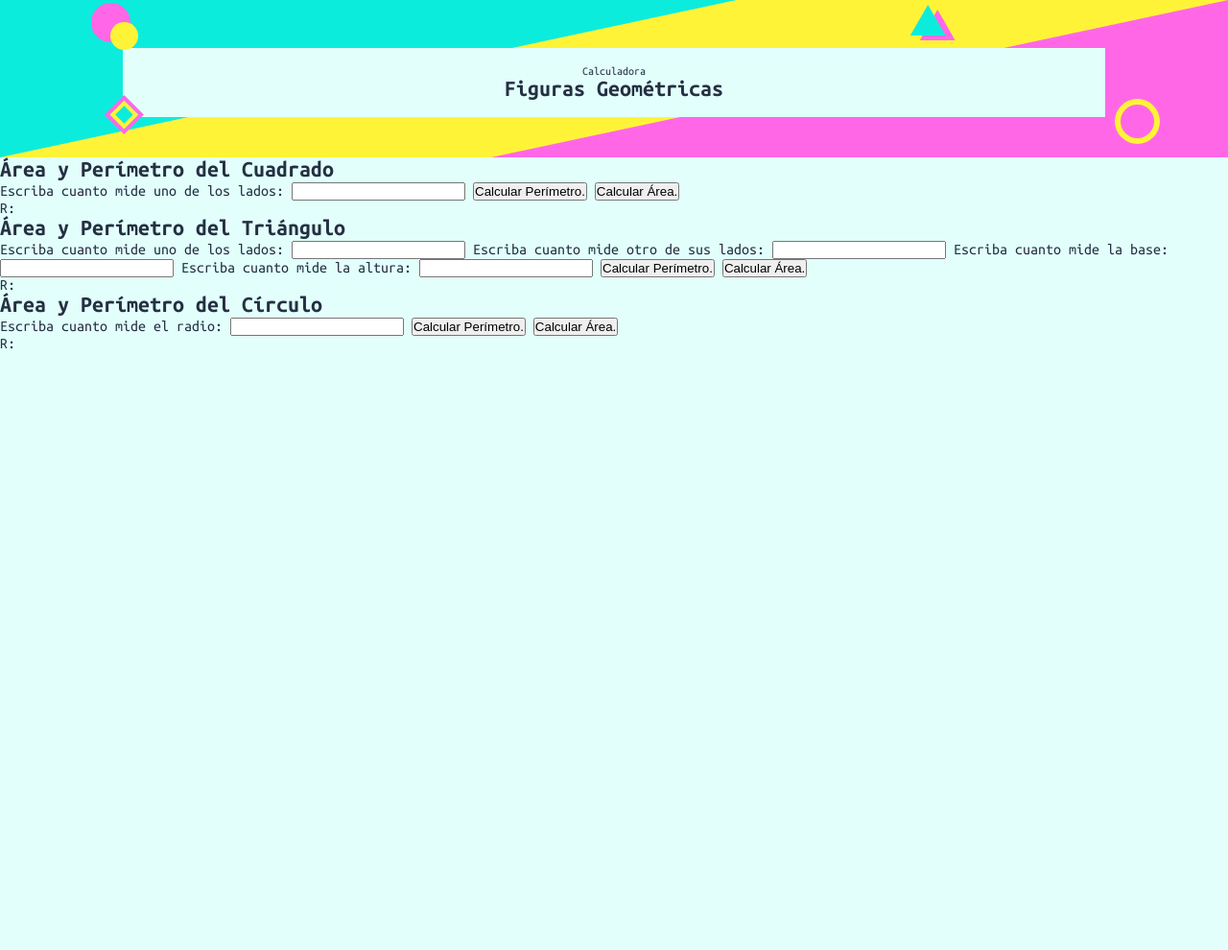
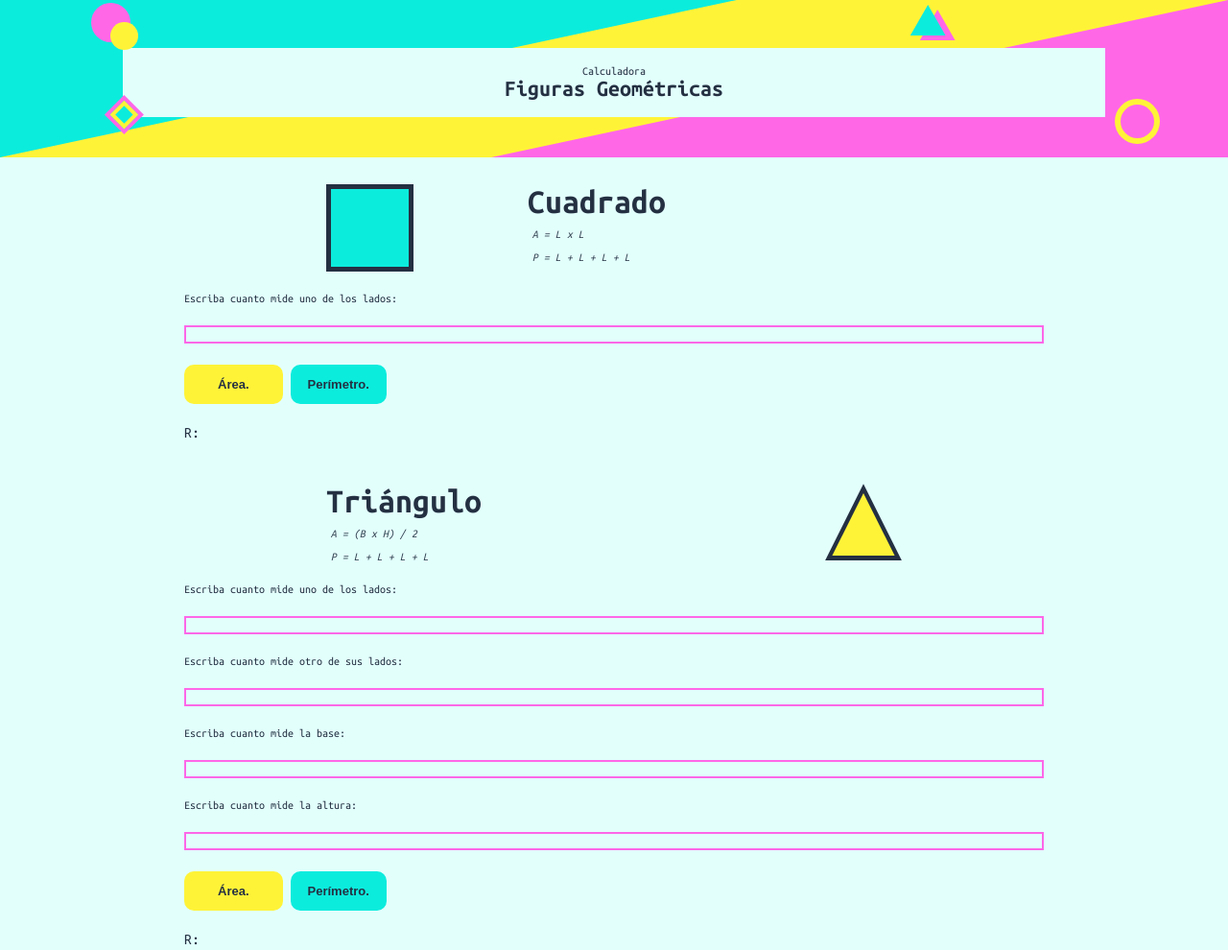
Before and after one commit to francoffee57/ejercicios-javascript, a plain HTML site: page figuras/figuras.html in a window 1280 px wide. Shown: the top 990 px of the page at 96% size. Before the commit the page ends 800 px from the top, so only its background shows below. Drawn offline with Linux system fonts and the light colour scheme.

Commit message:
Estilos del main casi terminados

```diff
--- a/figuras/figuras.css
+++ b/figuras/figuras.css
@@ -28,6 +28,7 @@ body{
 	width: 100%;
 	height: 164px;
 	position: relative;
+	margin-bottom: 28px;
 	background-color: var(--yellow);
 }
 .header__container{
@@ -56,15 +57,17 @@ body{
 	width: 60%;
 	position: absolute;
 }
+.triangle--left,
+.triangle--right{
+	clip-path: polygon(0 0, 100% 0, 0 100%);
+}
 .triangle--right{
 	left: 0;
 	background-color: var(--blue);
-	clip-path: polygon(0 0, 100% 0, 0 100%);
 }
 .triangle--left{
 	right: 0;
 	background-color: var(--purple);
-	clip-path: polygon(0 0, 100% 0, 0 100%);
 	transform:rotate(180deg);
 }
 .header--circle-right, .header--circle-left{
@@ -89,12 +92,17 @@ body{
 	background-color: var(--purple);
 	box-shadow: 0 0 0 6px var(--yellow);
 }
+.triangle,
+.triangle--shadow,
+.header--triangle,
+.header--triangle--shadow{
+	clip-path: polygon(50% 0%, 0% 100%, 100% 100%);
+}
 .header--triangle,
 .header--triangle--shadow{
 	position: absolute;
 	width: 2.3em;
 	height: 2em;
-	clip-path: polygon(50% 0%, 0% 100%, 100% 100%);
 }
 .header--triangle{
 	right: 23%;
@@ -120,3 +128,117 @@ body{
 	border: 4px solid var(--yellow);
 	box-shadow: 0 0 0 4px var(--purple);
 }
+
+/* Main -------------------------- */
+.figure{
+	width: 100%;
+	margin-bottom: 45px;
+}
+.figure__container__title{
+	display: flex;
+	justify-content: space-between;
+	width: 80%;
+	max-width: 600px;
+	margin: 0 auto 22px;
+}
+
+.square,
+.circle{
+	margin-right: 18px;
+	border: 5px solid var(--black);
+}
+.square{
+	width: 5.7em;
+	height: 5.7em;
+	background-color: var(--blue);
+}
+.triangle__container{
+	position: relative;
+	display: flex;
+	align-items: center;
+	justify-content: center;
+	height: 5em;
+	width: 5em;
+}
+.triangle,
+.triangle--shadow{
+	position: absolute;
+	/* right: 0; */
+}
+.triangle{
+	z-index: 10;
+	width: 4.1em;
+	height: 4.1em;
+	margin-top: 5px;
+	background-color: var(--yellow);
+}
+.triangle--shadow{
+	width: 5em;
+	height: 5em;
+	background-color: var(--black);
+}
+.circle{
+	width: 5.5em;
+	height: 5.5em;
+	border-radius: 50%;
+	background-color: var(--purple);
+}
+.figure__text_title__formula{
+	width: 65%;
+}
+.figure__title, .square,.figure__text_title__formula{
+	display: inline-block;
+}
+.figure__title{
+	font-weight: bold;
+	font-size: 36px;
+	line-height: 36px;
+	margin: 0 0 10px;
+}
+.figure__formula{
+	margin-left: 5px;
+	font-style: italic;
+	font-weight: normal;
+	font-size: 12px;
+	line-height: 12px;
+	opacity: 0.9;
+}
+/* formulario */
+.figure__form{
+	width: 70%;
+	margin: 0 auto;
+
+}
+.figure__form__input,
+.figure__form__label,
+.figure__form__button{
+	margin-bottom: 22px;
+}
+.figure__form__input,
+.figure__form__button{
+	color: -internal-light-dark(var(--black), var(--white));
+}
+.figure__form__label{
+	display: block;
+	font-size: 12px;
+	line-height: 12px;
+}
+.figure__form__input{
+	width: 100%;
+	border-style:solid;
+	border-color: var(--purple);
+	background-color: transparent;
+}
+.figure__form__button{
+	padding: 12px 33px;
+	font-weight: bold;
+	font-size: 13px;
+	line-height: 13px;
+	border-radius: 10px;
+	border-color: transparent;
+	background-color: var(--yellow);
+}
+.button--blue{
+	padding: 12px 16px;
+	background-color: var(--blue);
+}
--- a/figuras/figuras.html
+++ b/figuras/figuras.html
@@ -1,4 +1,4 @@
-<!DOCTYPE html>
+ <!DOCTYPE html>
 <html lang="es">
 <head>
     <meta charset="UTF-8">
@@ -25,25 +25,41 @@
     </header>
 
     <main>
-        <section clas="figure">
-            <h2 class="figure__title">Área y Perímetro del Cuadrado <samp></samp></h2>
+        <section class="figure">
+            <div class="figure__container__title">
+                <div class="square"></div>
+                <div class="figure__text_title__formula">
+                    <h2 class="figure__title">Cuadrado</h2>
+                    <p class="figure__formula">A = L x L <br> <br> P = L + L + L + L</p>
+
+                </div>
+            </div>
             <form class="figure__form" action="">
                 <label for="InputSquare" class="figure__form__label">
                     Escriba cuanto mide uno de los lados:
                 </label>
                 <input id="InputSquare" type="number" class="figure__form__input">
-                <button type="button" onclick="calcularPerimetroCuadrado()" class="figure__form__button">
-                    Calcular Perímetro.
+                <button type="button" onclick="calcularAreaCuadrado()" class="figure__form__button">
+                    Área.
                 </button>
-                <button type="button" onclick="calcularAreaCuadrado()" class="figure__form__button">
-                    Calcular Área.
+                <button type="button" onclick="calcularPerimetroCuadrado()" class="figure__form__button button--blue">
+                    Perímetro.
                 </button>
                 <p id="RestSquare">R: </p>
             </form>
         </section>
 
-        <section clas="figure">
-            <h2 class="figure__title">Área y Perímetro del Triángulo <samp></samp></h2>
+        <section class="figure">
+            <div class="figure__container__title">
+                <div class="figure__text_title__formula">
+                    <h2 class="figure__title">Triángulo</h2>
+                    <p class="figure__formula">A = (B x H) / 2<br> <br>P = L + L + L + L</p>
+                </div>
+                <div class="triangle__container">
+                    <div class="triangle"></div>
+                    <div class="triangle--shadow"></div>
+                </div>
+            </div>
             <form class="figure__form" action="">
                 <label for="InputTriangleL1" class="figure__form__label">
                     Escriba cuanto mide uno de los lados:
@@ -65,28 +81,34 @@
                 </label>
                 <input id="InputTriangleHeight" type="number" class="figure__form__input">
 
-                <button type="button" onclick="calcularPerimetroTriangulo()" class="figure__form__button">
-                    Calcular Perímetro.
+                <button type="button" onclick="calcularAreaTriangulo()" class="figure__form__button">
+                    Área.
                 </button>
-                <button type="button" onclick="calcularAreaTriangulo()" class="figure__form__button">
-                    Calcular Área.
+                <button type="button" onclick="calcularPerimetroTriangulo()" class="figure__form__button button--blue">
+                    Perímetro.
                 </button>
                 <p id="RestTriangle">R: </p>
             </form>
         </section>
 
-        <section clas="figure">
-            <h2 class="figure__title">Área y Perímetro del Círculo<samp></samp></h2>
+        <section class="figure">
+            <div class="figure__container__title">
+                <div class="circle"></div>
+                <div class="figure__text_title__formula">
+                    <h2 class="figure__title">Círculo</h2>
+                    <p class="figure__formula">A = PI x r^2 <br> <br>P = 2 x PI x r </p>
+                </div>
+            </div>
             <form class="figure__form" action="">
                 <label for="InputCircle" class="figure__form__label">
                     Escriba cuanto mide el radio:
                 </label>
                 <input id="InputCircle" type="number" class="figure__form__input">
-                <button type="button" onclick="calcularPerimetrocirculo()" class="figure__form__button">
-                    Calcular Perímetro.
+                <button type="button" onclick="calcularAreacirculo()" class="figure__form__button">
+                    Área.
                 </button>
-                <button type="button" onclick="calcularAreacirculo()" class="figure__form__button">
-                    Calcular Área.
+                <button type="button" onclick="calcularPerimetrocirculo()" class="figure__form__button button--blue">
+                    Perímetro.
                 </button>
                 <p id="RestCircle">R: </p>
             </form>
```
Also changed, not shown: promedio-media-mediana/mediana.js (added, +46 -0 lines).
